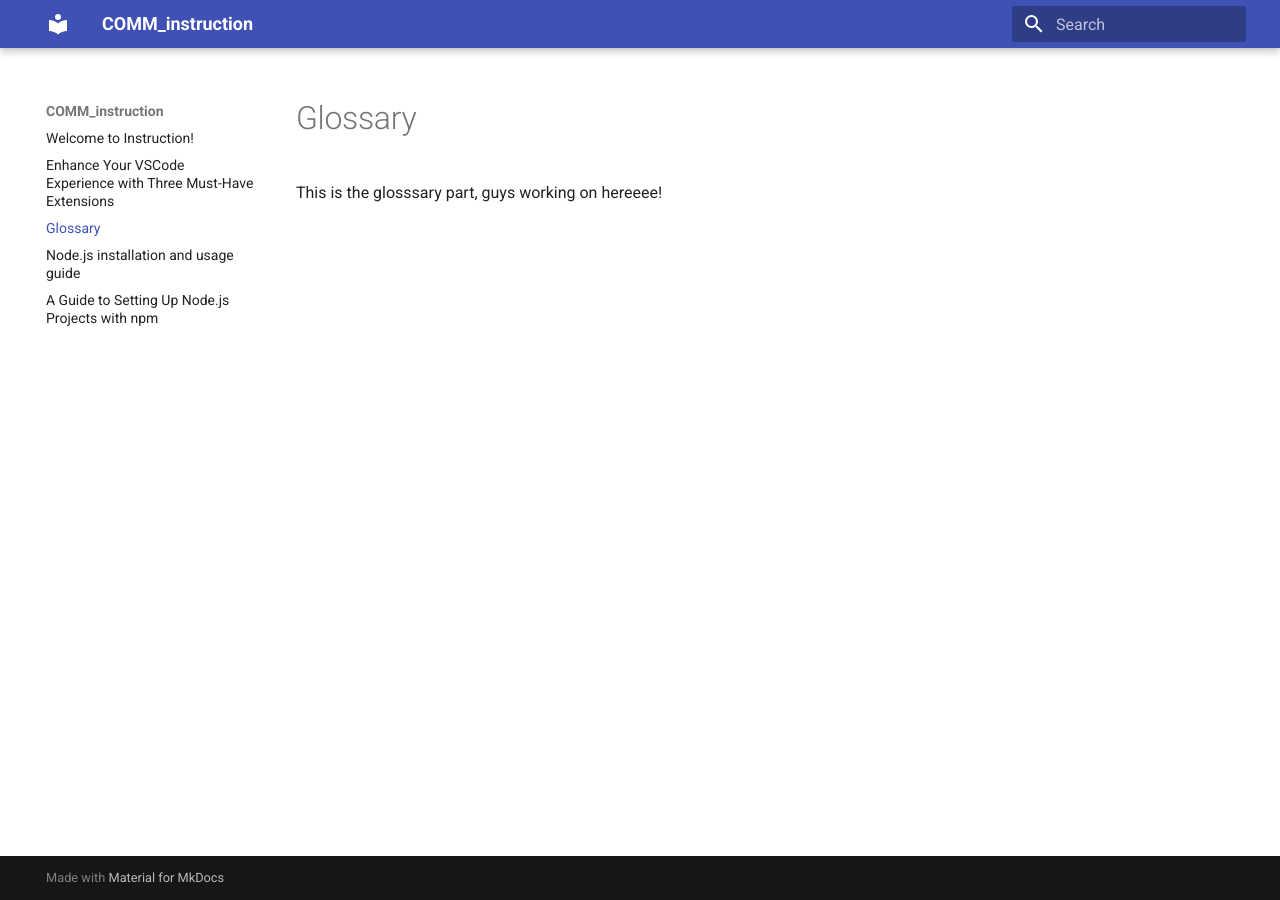
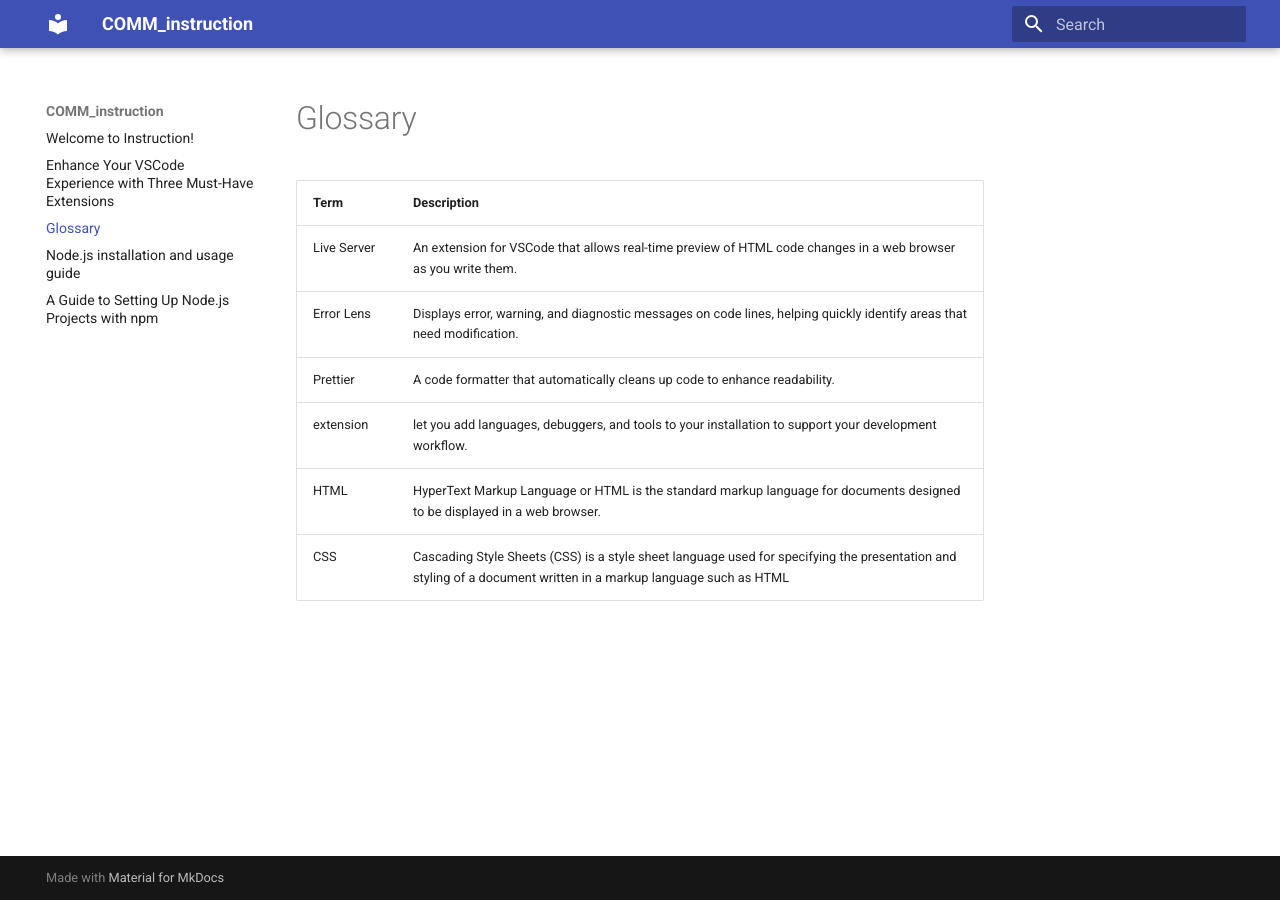
Before and after one commit to Jin-fswd/COMM_mkdocs, an MkDocs documentation site: the page built from docs/glossary.md, in a window 1280 px wide. Built offline with MkDocs 1.6.1 and Material for MkDocs 9.7.7, drawn with Linux system fonts in a browser that asks for light colours.

Commit message:
finishing glossary extension

```diff
--- a/docs/glossary.md
+++ b/docs/glossary.md
@@ -1,2 +1,9 @@
-This is the glosssary part,
-guys working on hereeee!
+# Glossary
+| Term        | Description                                                            |
+|-------------|------------------------------------------------------------------------|
+| Live Server | An extension for VSCode that allows real-time preview of HTML code changes in a web browser as you write them. |
+| Error Lens  | Displays error, warning, and diagnostic messages on code lines, helping quickly identify areas that need modification. |
+| Prettier    | A code formatter that automatically cleans up code to enhance readability. |
+| extension    | let you add languages, debuggers, and tools to your installation to support your development workflow. |
+| HTML   | HyperText Markup Language or HTML is the standard markup language for documents designed to be displayed in a web browser. |
+| CSS   | Cascading Style Sheets (CSS) is a style sheet language used for specifying the presentation and styling of a document written in a markup language such as HTML |
```
